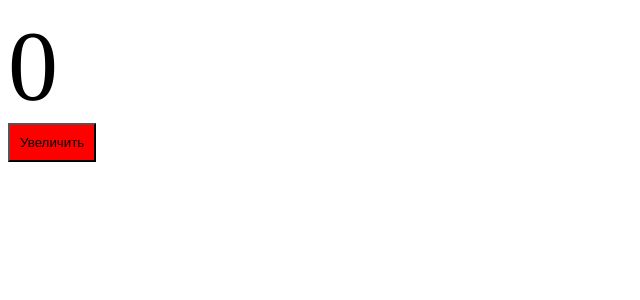
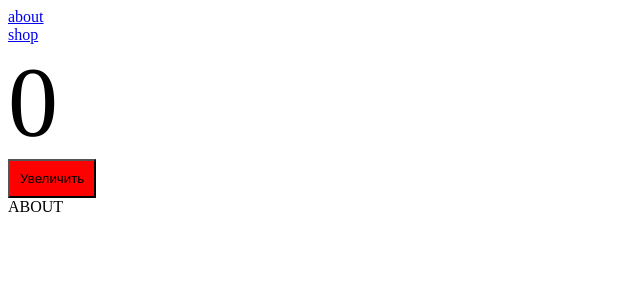
Before and after one commit to zai-elina/webpack, a React app: page /about in a window 1280 px wide. Shown: the top 300 px of the page, without its empty margins (0-640 px from the left). Built offline with nearby package versions, Linux system fonts and the light colour scheme.

Commit message:
Роутинг, ленивые чанки, analyzer

```diff
--- a/package.json
+++ b/package.json
@@ -17,6 +17,7 @@
     "@types/react": "^18.2.25",
     "@types/react-dom": "^18.2.11",
     "@types/webpack": "^5.28.5",
+    "@types/webpack-bundle-analyzer": "^4.6.3",
     "@types/webpack-dev-server": "^4.7.2",
     "css-loader": "^6.9.1",
     "html-webpack-plugin": "^5.5.3",
@@ -28,11 +29,13 @@
     "ts-node": "^10.9.2",
     "typescript": "^5.3.3",
     "webpack": "^5.89.0",
+    "webpack-bundle-analyzer": "^4.10.1",
     "webpack-cli": "^5.1.4",
     "webpack-dev-server": "^4.15.1"
   },
   "dependencies": {
     "react": "^18.2.0",
-    "react-dom": "^18.2.0"
+    "react-dom": "^18.2.0",
+    "react-router-dom": "^6.21.3"
   }
 }
--- a/src/components/App.tsx
+++ b/src/components/App.tsx
@@ -1,5 +1,6 @@
 import { FC, useState } from "react";
 import classes from "./App.module.scss";
+import { Link, Outlet } from "react-router-dom";
 
 export const App: FC = () => {
   const [count, setCount] = useState<number>(0);
@@ -7,10 +8,14 @@ export const App: FC = () => {
   const increment = () => setCount((prev) => prev + 1);
   return (
     <div>
+      <Link to="/about">about</Link>
+      <br />
+      <Link to="/shop">shop</Link>
       <div className={classes.value}>{count}</div>
       <button className={classes.button} onClick={increment}>
         Увеличить
       </button>
+      <Outlet />
     </div>
   );
 };
--- a/src/index.tsx
+++ b/src/index.tsx
@@ -1,8 +1,36 @@
 import ReactDOM from "react-dom/client";
 import { App } from "./components/App";
+import { RouterProvider, createBrowserRouter } from "react-router-dom";
+import { About, Shop } from "./pages";
+import { Suspense } from "react";
 
 const root = ReactDOM.createRoot(
   document.getElementById("root") as HTMLElement
 );
 
-root.render(<App />);
+const router = createBrowserRouter([
+  {
+    path: "/",
+    element: <App />,
+    children: [
+      {
+        path: "/about",
+        element: (
+          <Suspense fallback={'Загрузка...'}>
+            <About />
+          </Suspense>
+        ),
+      },
+      {
+        path: "/shop",
+        element: (
+          <Suspense fallback={'Загрузка...'}>
+            <Shop />
+          </Suspense>
+        ),
+      },
+    ],
+  },
+]);
+
+root.render(<RouterProvider router={router} />);
--- /dev/null
+++ b/src/pages/about/About.lazy.tsx
@@ -0,0 +1,4 @@
+import { lazy } from "react";
+
+//возращает динамический promise, позволяет отложить загрузку кода компонента до тех пор, пока он не будет отображен в первый раз.
+export const LazyAbout = lazy(() => import("./About"));
--- /dev/null
+++ b/src/pages/about/About.tsx
@@ -0,0 +1,9 @@
+import React from "react";
+
+interface Props {}
+
+const About: React.FC<Props> = (props) => {
+  return <div>ABOUT</div>;
+};
+
+export default About;
--- /dev/null
+++ b/src/pages/index.ts
@@ -0,0 +1,2 @@
+export { LazyShop as Shop } from "./shop/Shop.lazy";
+export { LazyAbout as About } from "./about/About.lazy";
--- /dev/null
+++ b/src/pages/shop/Shop.lazy.tsx
@@ -0,0 +1,3 @@
+import { lazy } from "react";
+
+export const LazyShop = lazy(() => import("./Shop"));
--- /dev/null
+++ b/src/pages/shop/Shop.tsx
@@ -0,0 +1,9 @@
+import React from "react";
+
+interface Props {}
+
+const Shop: React.FC<Props> = (props) => {
+  return <div>Shop</div>;
+};
+
+export default Shop;
--- a/webpack.config.ts
+++ b/webpack.config.ts
@@ -7,6 +7,7 @@ import { BuildMode, BuildPaths } from "./config/build/types/types";
 interface EnvVariables {
   mode: BuildMode;
   port: number;
+  analyzer?: boolean;
 }
 
 export default (env: EnvVariables) => {
@@ -20,6 +21,7 @@ export default (env: EnvVariables) => {
     port: env.port ?? 5000,
     mode: env.mode ?? "development",
     paths,
+    analyzer: env.analyzer,
   });
 
   return config;
```
Also changed, not shown: 4 other files (tests, documents, lock files or other folders).
